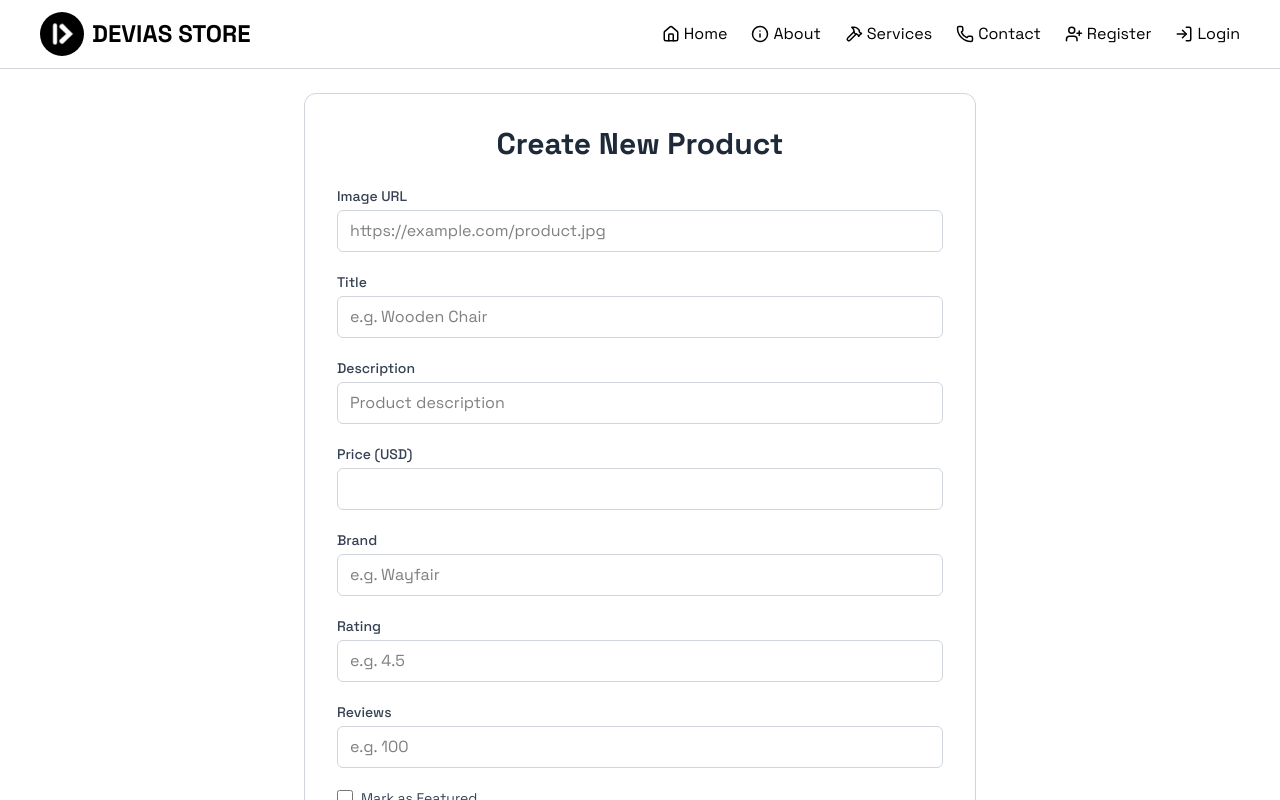
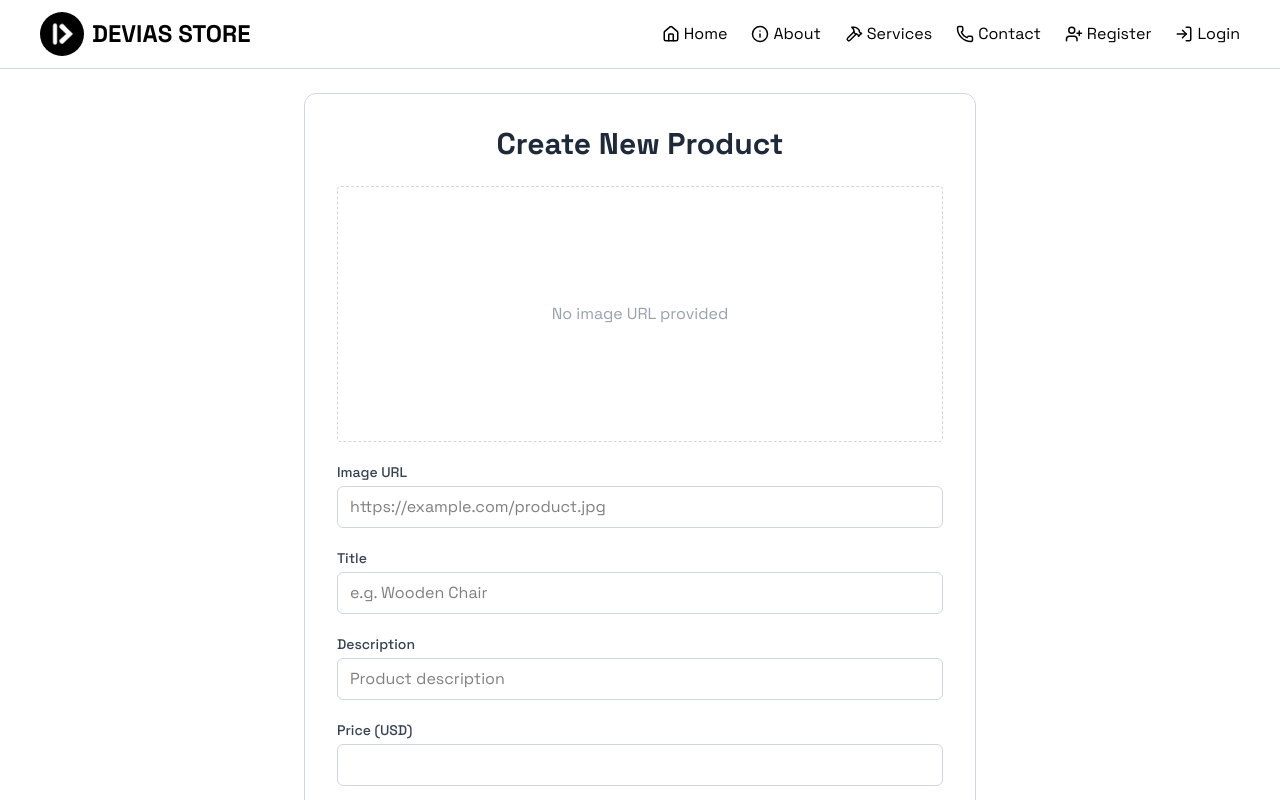
Before and after one commit to elishabhatti/e-commerce-with-mern, a React (Vite) app in the folder client/: page /admin-create-product in a window 1280 px wide. Shown: the top 800 px of the page. Built offline with nearby package versions, Linux system fonts and the light colour scheme; no server answers.

Commit message:
added image preview in create product page

```diff
--- a/client/src/admin/CreateProduct.jsx
+++ b/client/src/admin/CreateProduct.jsx
@@ -3,10 +3,10 @@ import { motion } from "framer-motion";
 import Input from "../components/Input"; // Make sure this path is correct
 import axios from "axios";
 import { toast } from "react-toastify";
-import {useNavigate} from "react-router-dom"
+import { useNavigate } from "react-router-dom";
 
 const CreateProduct = () => {
-  const navigate  = useNavigate()
+  const navigate = useNavigate();
   const [formData, setFormData] = useState({
     image: "",
     title: "",
@@ -50,9 +50,8 @@ const CreateProduct = () => {
       );
       console.log(res);
 
-
       toast.success("Product created successfully!");
-      navigate("/")
+      navigate("/");
       setFormData({
         image: "",
         title: "",
@@ -64,9 +63,7 @@ const CreateProduct = () => {
         isFeatured: false,
       });
     } catch (error) {
-      toast.error(
-        error.response?.data?.message || "Failed to create product."
-      );
+      toast.error(error.response?.data?.message || "Failed to create product.");
     } finally {
       setLoading(false);
     }
@@ -85,6 +82,18 @@ const CreateProduct = () => {
         </h2>
 
         <form onSubmit={handleSubmit} className="space-y-5">
+          {formData.image.length > 0 ? (
+            <img
+              src={formData.image}
+              alt="Product Image Preview"
+              className="w-full h-64 object-contain rounded border border-gray-300"
+            />
+          ) : (
+            <div className="w-full h-64 flex items-center justify-center border border-dashed border-gray-300 text-gray-400 rounded">
+              No image URL provided
+            </div>
+          )}
+
           <Input
             label="Image URL"
             name="image"
```
